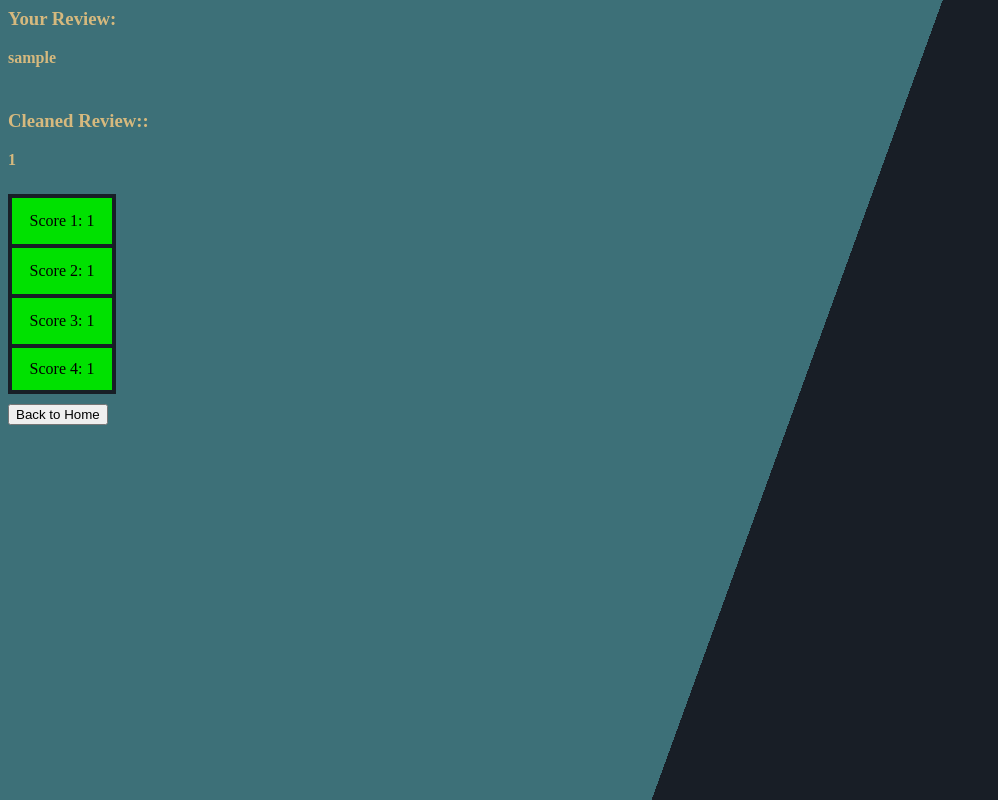
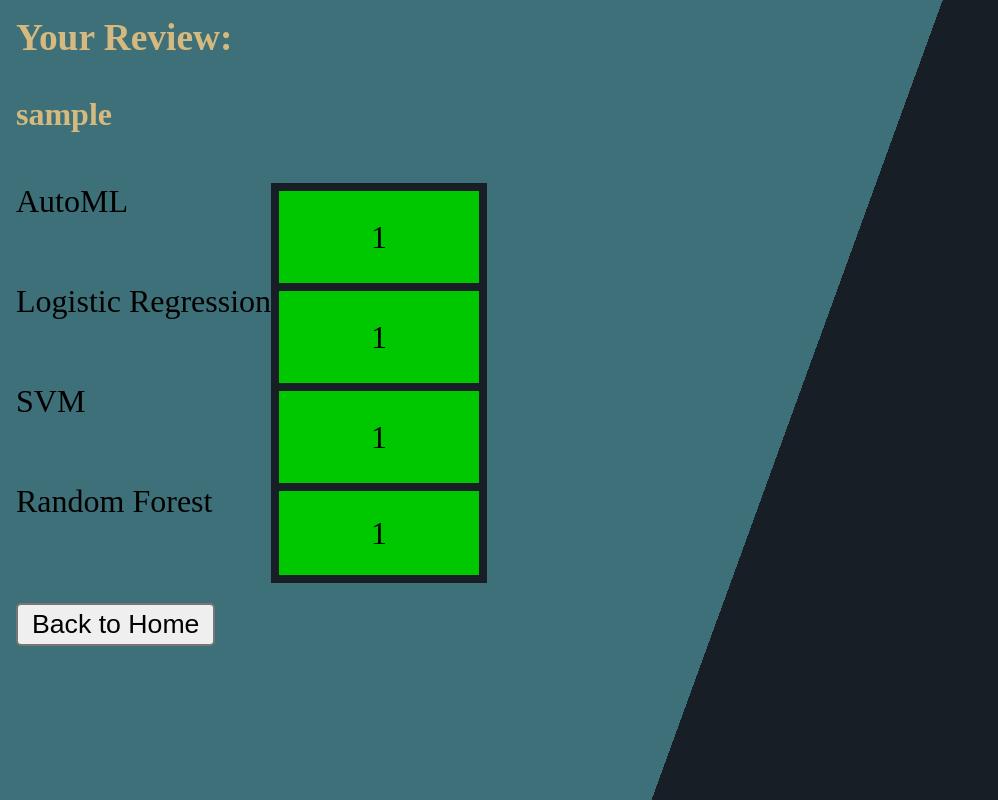
Before and after one commit to UNT-CSCE5214/project-repository-team_iowa, a Flask app: page /success/ in a window 1280 px wide. Shown: the whole page, without its empty margins (0-998 px from the left). Run offline with Flask 2, Linux system fonts and the light colour scheme; the visitor is signed in with stand-in values (Sample User, id 1); parts of the project's set-up code (start-up, migrations or seed data) failed here and were passed over.

Commit message:
Ported to App Engine
Made necessary changes to run on Google App Engine

```diff
--- a/Flask/steamapp/__init__.py
+++ /dev/null
@@ -1,111 +0,0 @@
-from flask import Flask, redirect, url_for, request, render_template, session
-import pickle
-import re
-
-app = Flask(__name__)
-app.secret_key = 'dev'
-model1 = pickle.load(open('sentiment_analysis_best_model.pkl','rb'))
-
-# Haiyi's
-def process_text_1(content):
-    sentence = re.sub('((www\.[^\s]+)|(https?://[^\s]+))','', content)
-    sentence = re.sub('@[^\s]+','', sentence)
-    sentence = sentence.lower().split()
-    reformed_sentence = [word for word in sentence]
-    reformed_sentence = " ".join(reformed_sentence)
-    sentence = re.sub('&[^\s]+;', '', reformed_sentence)
-    sentence = re.sub('[^a-zA-Zа-яА-Я1-9]+', ' ', sentence)
-    sentence = re.sub(' +',' ', sentence)
-    #text = re.sub(' [\w] ', ' ', text)
-    session['process_1_text'] = [sentence.strip()]
-
-# Andre's
-def process_text_2(text):
-    #\r and \n
-    session['process_2_text_1'] = text.replace("\r", " ")
-    session['process_2_text_1'] = session['process_2_text_1'].replace("\n", " ")
-    session['process_2_text_1'] = session['process_2_text_1'].replace("    ", " ")
-
-    # quotation marks
-    session['process_2_text_1'] = session['process_2_text_1'].replace('"', '')
-
-    # Lower casing all words so that upper case words (ex: at the begineeing of a sentence)
-    # are read the same as lower case words
-    session['process_2_text_2'] = session['process_2_text_1'].lower()
-
-    # punctuation signs
-    punctuation_signs = list("?:!.,;")
-    session['process_2_text_3'] = session['process_2_text_2']
-
-    for i in punctuation_signs:
-        session['process_2_text_3'] = session['process_2_text_3'].replace(i, '')
-
-    # Possesvive pronouns
-    session['process_2_text_4'] = session['process_2_text_3'].replace("'s", "")
-
-def getScores(text):
-        process_text_2(text)
-        process_text_1(text)
-        # model outputs 0 or 1. Multiply by 2 and subtract 1 to normalize to range [-1, 1]
-        session['score1'] = (float(model1.predict(session['process_1_text'])[0])*2.0)-1.0
-        session['score2'] = -0.11
-        session['score3'] = 0.07
-        session['score4'] = 0.75
-
-@app.route('/success/')
-def success():
-    return render_template('output.html')
-
-@app.route('/noresponse/')
-def noresponse():
-    return render_template('emptyReview.html')
-
-@app.route('/home', methods=['POST', 'GET'])
-def home():
-    if request.method == 'POST':
-        user_text = request.form['user_review']
-        if(not user_text):
-            return redirect(url_for('noresponse'))
-        session['user_text'] = user_text
-        getScores(user_text)
-        return redirect(url_for('success'))
-    #else:
-    #    user = request.args.get('user_review')
-    #    return redirect(url_for('success'))
-
-@app.context_processor
-def score_processor():
-    def scoreColor(score):
-        # error handling
-        if score < -1 or score > 1:
-            return 'DeepPink'
-        else:
-            # some really funky math to get a good-looking gradient
-            # if score is within neutral range, map from rgb(100,100,100) at 0.0 to rgb(200,200,200) at +/-0.1
-            if score >= -0.1 and score <= 0.1:
-                B = 100 + abs(score)*1000
-            # otherwise, B=0 at +/-1, and linearly ramps to 135 at +/-0.1
-            else:
-                B = (1-abs(score))*175
-            # if within neutral range, make the color grey
-            if score <= 0.1:
-                G = B
-            # if score above the neutral threshold, max out the green value
-            else:
-                G = 225
-            # if within neutral range, make the color grey
-            if score >= -0.1:
-                R = B
-            # if score below the neutral threshold, max out the red value
-            else:
-                R = 225
-
-            return f'rgb({R},{G},{B})'
-
-    return dict(scoreColor=scoreColor)
-@app.route('/')
-def main():
-    return render_template('home.html')
-
-if __name__ == '__main__':
-    app.run(debug=True)
--- /dev/null
+++ b/Flask/steamapp/app.yaml
@@ -0,0 +1 @@
+runtime: python37
--- /dev/null
+++ b/Flask/steamapp/main.py
@@ -0,0 +1,108 @@
+from flask import Flask, redirect, url_for, request, render_template, session
+import pickle
+import re
+
+app = Flask(__name__)
+app.secret_key = 'dev'
+model1 = pickle.load(open('sentiment_analysis_best_model.pkl','rb'))
+
+# Haiyi's
+def process_text_1(content):
+    sentence = re.sub('((www\.[^\s]+)|(https?://[^\s]+))','', content)
+    sentence = re.sub('@[^\s]+','', sentence)
+    sentence = sentence.lower().split()
+    reformed_sentence = [word for word in sentence]
+    reformed_sentence = " ".join(reformed_sentence)
+    sentence = re.sub('&[^\s]+;', '', reformed_sentence)
+    sentence = re.sub('[^a-zA-Zа-яА-Я1-9]+', ' ', sentence)
+    sentence = re.sub(' +',' ', sentence)
+    #text = re.sub(' [\w] ', ' ', text)
+    session['process_1_text'] = [sentence.strip()]
+
+# Andre's
+def process_text_2(text):
+    #\r and \n
+    session['process_2_text_1'] = text.replace("\r", " ")
+    session['process_2_text_1'] = session['process_2_text_1'].replace("\n", " ")
+    session['process_2_text_1'] = session['process_2_text_1'].replace("    ", " ")
+
+    # quotation marks
+    session['process_2_text_1'] = session['process_2_text_1'].replace('"', '')
+
+    # Lower casing all words so that upper case words (ex: at the begineeing of a sentence)
+    # are read the same as lower case words
+    session['process_2_text_2'] = session['process_2_text_1'].lower()
+
+    # punctuation signs
+    punctuation_signs = list("?:!.,;")
+    session['process_2_text_3'] = session['process_2_text_2']
+
+    for i in punctuation_signs:
+        session['process_2_text_3'] = session['process_2_text_3'].replace(i, '')
+
+    # Possesvive pronouns
+    session['process_2_text_4'] = session['process_2_text_3'].replace("'s", "")
+
+def getScores(text):
+        process_text_2(text)
+        process_text_1(text)
+        session['score1'] = (float(model1.predict(session['process_1_text'])[0]))
+        session['score2'] = 1.0
+        session['score3'] = 1.0
+        session['score4'] = 0.0
+
+@app.route('/success/')
+def success():
+    return render_template('output.html')
+
+@app.route('/noresponse/')
+def noresponse():
+    return render_template('emptyReview.html')
+
+@app.route('/home', methods=['POST', 'GET'])
+def home():
+    if request.method == 'POST':
+        user_text = request.form['user_review']
+        if(not user_text):
+            return redirect(url_for('noresponse'))
+        session['user_text'] = user_text
+        getScores(user_text)
+        return redirect(url_for('success'))
+
+@app.context_processor
+def score_processor():
+    def scoreColor(score):
+        # error handling
+        if score < -1 or score > 1:
+            return 'DeepPink'
+        else:
+            # some really funky math to get a good-looking gradient
+            # if score is within neutral range, map from rgb(100,100,100)
+            # at 0.0 to rgb(200,200,200) at +/-0.1
+            if score >= -0.1 and score <= 0.1:
+                B = 100 + abs(score)*1000
+            # otherwise, B=0 at +/-1, and linearly ramps to 135 at +/-0.1
+            else:
+                B = (1-abs(score))*150
+            # if within neutral range, make the color grey
+            if score <= 0.1:
+                G = B
+            # if score above the neutral threshold, max out the green value
+            else:
+                G = 200
+            # if within neutral range, make the color grey
+            if score >= -0.1:
+                R = B
+            # if score below the neutral threshold, max out the red value
+            else:
+                R = 200
+
+            return f'rgb({R},{G},{B})'
+
+    return dict(scoreColor=scoreColor)
+@app.route('/')
+def main():
+    return render_template('home.html')
+
+if __name__ == '__main__':
+    app.run(debug=True)
--- /dev/null
+++ b/Flask/steamapp/requirements.txt
@@ -0,0 +1,3 @@
+Flask
+numpy
+scikit-learn
--- a/Flask/steamapp/static/css/outputStyle.css
+++ b/Flask/steamapp/static/css/outputStyle.css
@@ -1,3 +1,7 @@
+html {
+	zoom: 200%;
+}
+
 body {
 	background: linear-gradient(110deg, #3d7078 60%, #181e26 60%);
 }
--- a/Flask/steamapp/templates/emptyReview.html
+++ b/Flask/steamapp/templates/emptyReview.html
@@ -1,4 +1,9 @@
 <html>
+	<head>
+		<style>
+			html {zoom:200%;}
+		</style>
+	</head>
 	<body style="background: linear-gradient(110deg, #3d7078 60%, #181e26 60%)">
 		<h3 style="color: #d6b97e">You must enter a review before our robots can assess your feelings!</h3>
 		<form action="http://127.0.0.1:5000">
--- a/Flask/steamapp/templates/output.html
+++ b/Flask/steamapp/templates/output.html
@@ -7,31 +7,38 @@
 		<div class="user-text">
 			<b style="color: #d6b97e">{{ session['user_text'] }}</b>
 		</div>
-		<h3 style="color: #d6b97e">Cleaned Review::</h3>
+		<!--
+		<h3 style="color: #d6b97e">Cleaned Review:</h3>
 		<div class="user-text">
 			<b style="color: #d6b97e">{{ session['process_2_text_4'] }}</b>
 		</div>
+		-->
 		<div class="tr">
-			<div style="background-color:{{ scoreColor(session['score1']) }}" id='score1'>
-				<p>Score 1: {{ session['score1'] }}</p>
+			<!--model outputs 0 or 1. multiply by 2 and subtract 1 to project output to range [-1,1]-->
+			<p>AutoML</p>
+			<div style="background-color:{{ scoreColor(session['score1']*2-1) }}" id='score1'>
+				<p>{{ session['score1'] }}</p>
 			</div>
 		</div>
 		<div class="tr">
-			<div style="background-color:{{ scoreColor(session['score2']) }}" id='score2'>
-				<p>Score 2: {{ session['score2'] }}</p>
+			<p>Logistic Regression</p>
+			<div style="background-color:{{ scoreColor(session['score2']*2-1) }}" id='score2'>
+				<p>{{ session['score2'] }}</p>
 			</div>
 		</div>
 		<div class="tr">
-			<div style="background-color:{{ scoreColor(session['score3']) }}" id='score3'>
-				<p>Score 3: {{ session['score3'] }}</p>
+			<p>SVM</p>
+			<div style="background-color:{{ scoreColor(session['score3']*2-1) }}" id='score3'>
+				<p>{{ session['score3'] }}</p>
 			</div>
 		</div>
 		<div class="tr">
-			<div style="background-color:{{ scoreColor(session['score4']) }}" id='score4'>
-				<p>Score 4: {{ session['score4'] }}</p>
+			<p>Random Forest</p>
+			<div style="background-color:{{ scoreColor(session['score4']*2-1) }}" id='score4'>
+				<p>{{ session['score4'] }}</p>
 			</div>
 		</div>
-		<form action="http://127.0.0.1:5000">
+		<form action="/">
 			<input style="margin-top:10px" type="submit" value="Back to Home" />
 		</form>
     </body>
```
Also changed, not shown: Flask/steamapp/templates/home.html (+12 -7 lines), 2 other files.
